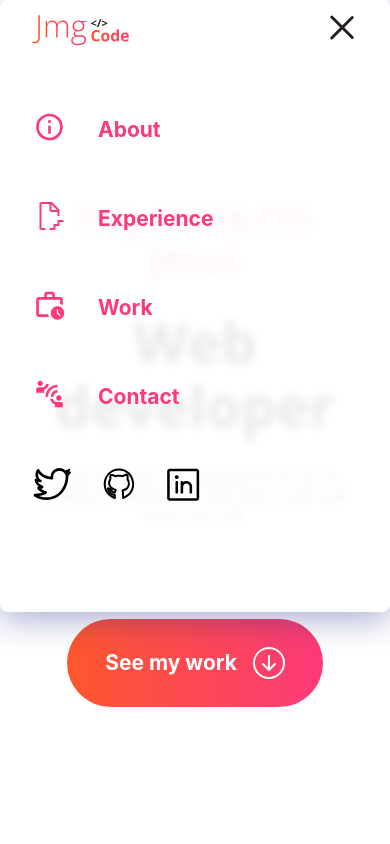
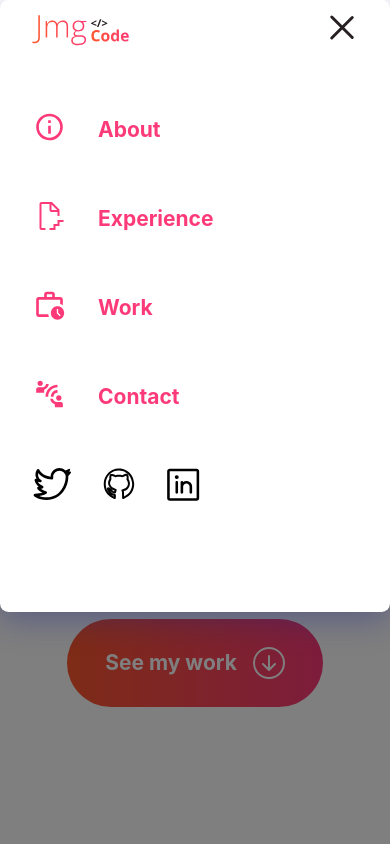
Before and after one commit to JMGCode/portfolio, a Next.js app: page / in a window 390 px wide. Both pictures are taken after a click on the button 342 px from the left and 27 px from the top of the page. Shown: the top 844 px of the page. Built offline with nearby package versions, Linux system fonts and the light colour scheme.

Commit message:
feat: disable scroll direction when menu is open feat: add overlay when menu is open

```diff
--- a/app/layout.module.scss
+++ b/app/layout.module.scss
@@ -19,3 +19,25 @@
 // //     gap: 64px;
 // //   }
 // // }
+
+.menu-overlay {
+  height: 100vh;
+  width: 100%;
+  position: fixed;
+  background: rgba(0, 0, 0, 0.5);
+  top: 0;
+  display: none;
+  animation: overlayFadeIn 1200ms;
+}
+
+@keyframes overlayFadeIn {
+  0% {
+    opacity: 0;
+  }
+  30% {
+    opacity: 0;
+  }
+  100% {
+    opacity: 1;
+  }
+}
--- a/app/layout.tsx
+++ b/app/layout.tsx
@@ -6,6 +6,7 @@ import { inter, openSans } from "./fonts";
 
 import Header from "../layout/Header/Header";
 import React from "react";
+import styles from "./layout.module.scss";
 
 export default function RootLayout({
   children,
@@ -23,7 +24,7 @@ export default function RootLayout({
       <body>
         <Header />
         <div>{children}</div>
-        <div id="myportal">{}</div>
+        <div id="menu-overlay" className={styles["menu-overlay"]} />
       </body>
     </html>
   );
--- a/layout/Header/Header.module.scss
+++ b/layout/Header/Header.module.scss
@@ -98,13 +98,24 @@
     height: min-content;
 
     //-----
-    background: rgba(255, 255, 255, 0.9);
+    background: rgba(255, 255, 255, 1);
     box-shadow: 0 8px 32px 0 rgba(31, 38, 135, 0.37);
     backdrop-filter: blur(5px);
     -webkit-backdrop-filter: blur(5px);
     border-radius: 0.4rem;
     border: 1px solid rgba(255, 255, 255, 0.18);
   }
+
+  // .nav-link-container ::before {
+  //   content: "";
+  //   position: fixed;
+  //   top: 0;
+  //   left: 0;
+  //   width: 100%;
+  //   height: 100vh;
+  //   z-index: -1;
+  //   background-color: rgba(9, 9, 9, 0.5);
+  // }
 
   .nav-link-container.menu-active {
     // right: 0;
--- a/layout/Header/Header.tsx
+++ b/layout/Header/Header.tsx
@@ -69,6 +69,10 @@ const Header = () => {
 
   const handleCloseMenu = () => {
     document.body.style.overflowY = "auto";
+    const menuOverlay = document.getElementById("menu-overlay");
+    if (menuOverlay) {
+      menuOverlay.style.display = "none";
+    }
     setIsMenuOpen(false);
   };
 
@@ -77,7 +81,10 @@ const Header = () => {
       className={styles.container}
       style={{
         transform: `translateY(${
-          scrollDir === "none" || scrollDir === "up" || window.pageYOffset < 10
+          scrollDir === "none" ||
+          scrollDir === "up" ||
+          window.pageYOffset < 10 ||
+          isMenuOpen
             ? "0"
             : "-100px"
         })`,
@@ -133,6 +140,10 @@ const Header = () => {
               document.body.style.overflowY = `${
                 isMenuOpen ? "auto" : "hidden"
               }`;
+              const menuOverlay = document.getElementById("menu-overlay");
+              if (menuOverlay) {
+                menuOverlay.style.display = isMenuOpen ? "none" : "block";
+              }
               setIsMenuOpen((prev) => !prev);
             }}
             isActive={isMenuOpen}
```
